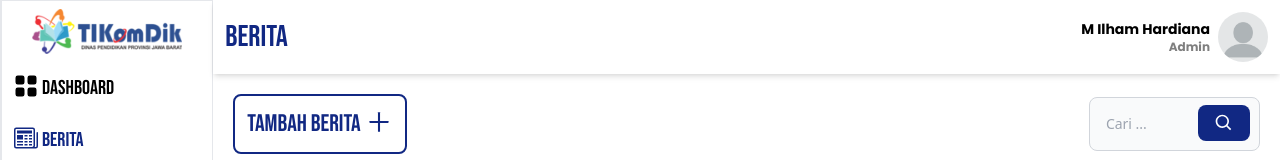
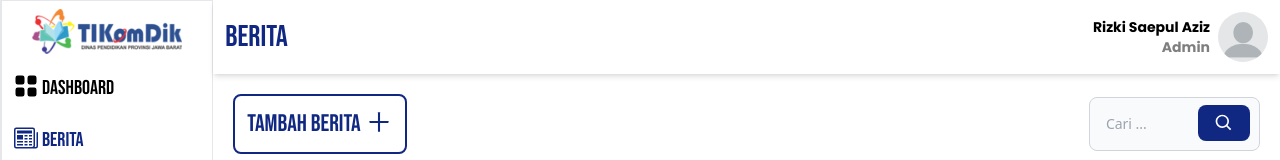
Before and after one commit to rzxyss/PelayananPublik-FE, a Next.js app: page /admin/berita in a window 1280 px wide. Shown: the top 160 px of the page. Built offline with nearby package versions, Linux system fonts and the light colour scheme.

Commit message:
edit berita admin page

```diff
--- a/pages/admin/berita/index.js
+++ b/pages/admin/berita/index.js
@@ -22,16 +22,16 @@ export default function Berita() {
           <div className="flex flex-row gap-2 items-center">
             <div className="flex flex-col items-end">
               <h1 className="font-Poppins text-sm font-bold">
-                M Ilham Hardiana
+                Rizki Saepul Aziz
               </h1>
-              <h1 className="font-Poppins text-xs font-bold text-black/50">
+              <h1 className="font-Poppins text-sm font-bold text-black/50">
                 Admin
               </h1>
             </div>
             <Image
               src={"/image/pp.png"}
               width={50}
-              height={50}
+              height={0}
               className="rounded-full"
             />
           </div>
--- a/pages/admin/berita/tambah-berita.js
+++ b/pages/admin/berita/tambah-berita.js
@@ -14,7 +14,7 @@ export default function TambahBerita() {
       <div className="w-10/12 flex-col">
         <div className="flex flex-row justify-between p-3 items-center shadow-md">
           <h1 className="font-BebasNeue text-3xl text-[#112883] font-medium">
-            dashboard
+            berita | tambah berita
           </h1>
           <div className="flex flex-row gap-2 items-center">
             <div className="flex flex-col items-end">
```
